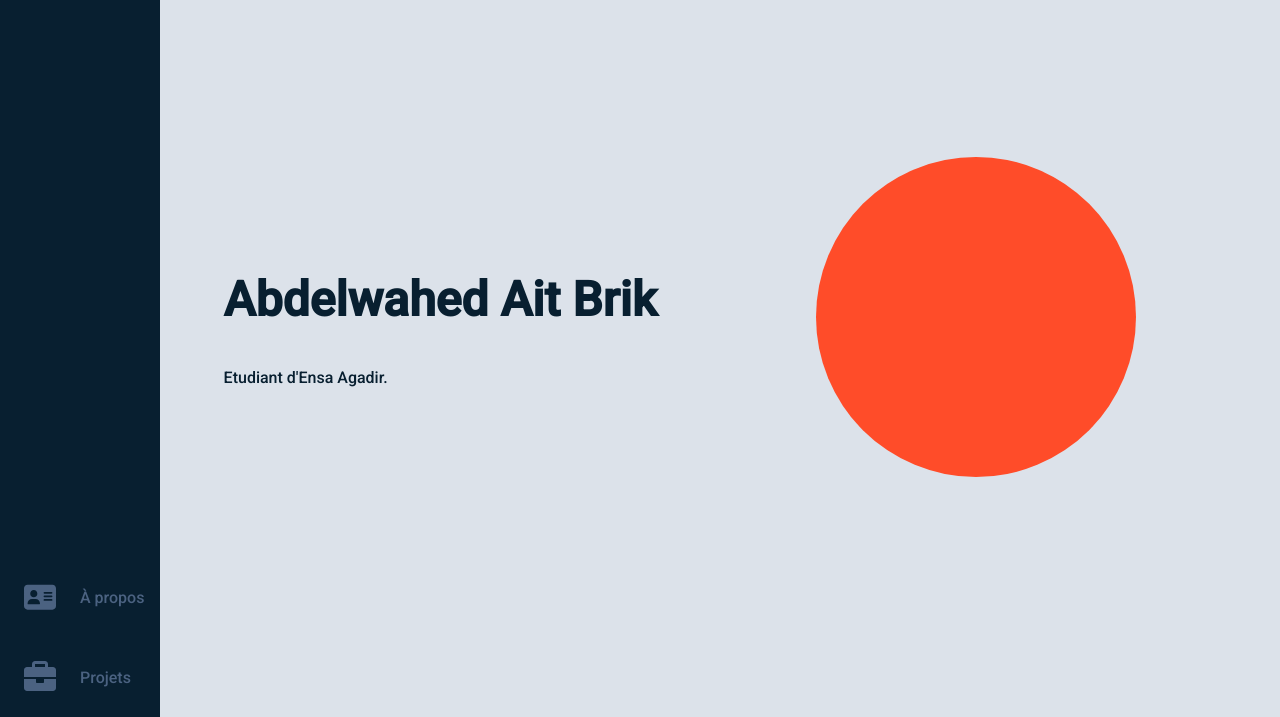
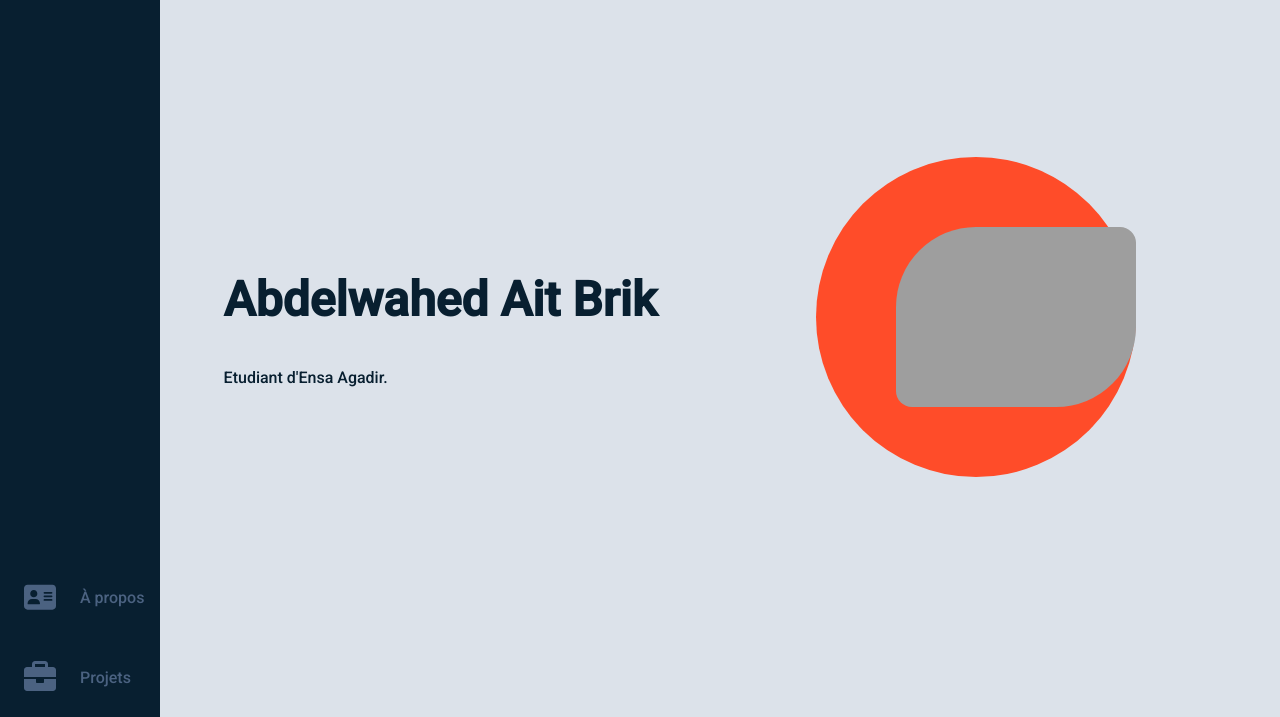
Before and after one commit to Abdelwahed-AB/Portfolio, a plain HTML site: page index.html in a window 1280 px wide. Shown: the part 83-800 px from the top of the page. Drawn offline with Linux system fonts and the light colour scheme; the site is published under a folder, as on GitHub Pages, so addresses that start at the root find nothing.

Commit message:
Edit index.html

```diff
--- a/index.html
+++ b/index.html
@@ -51,7 +51,7 @@
             </div>
             <div class="hero-img">
                 <div class="circle"></div>
-                <img src="/img/hero_placeHolder.jpg" alt="">
+                <img src="./img/hero_placeHolder.jpg" alt="">
             </div>
         </section>
     </main>
```
